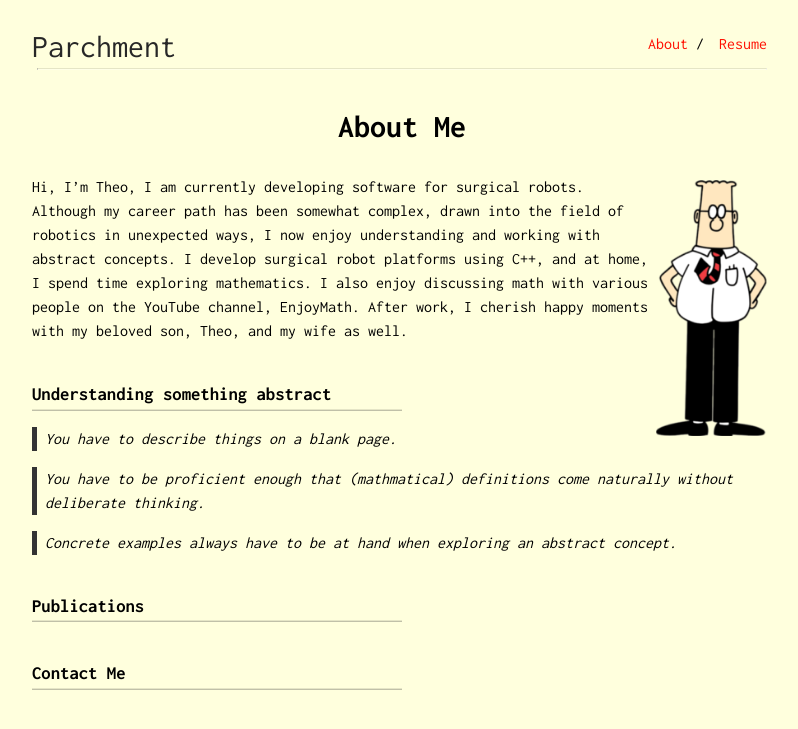
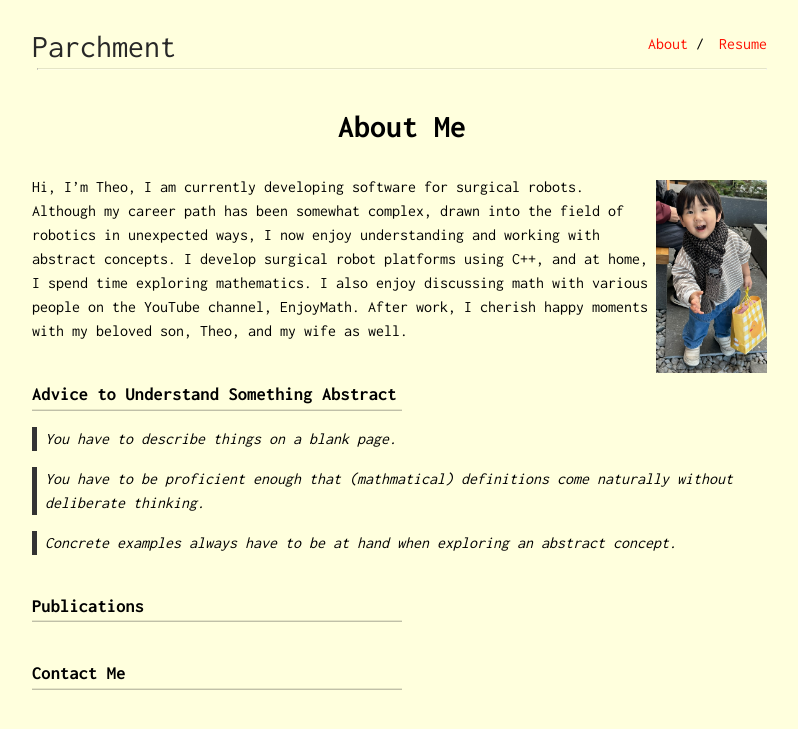
Before and after one commit to kutang0/blog, a Jekyll site: the page built from about.md, in a window 1280 px wide. Shown: the top 729 px of the page, without its empty margins (238-1036 px from the left). Built offline with Jekyll 4.4.1, drawn with Linux system fonts in a browser that asks for light colours.

Commit message:
add theo picture

```diff
--- a/_config.yml
+++ b/_config.yml
@@ -9,7 +9,7 @@ footer_only_homepage: true
 footer_url: "https://github.com/kutang0"
 footer_text: "Theme by rhl-bthra"
 
-profile-picture: assets/profile.png
+profile-picture: assets/profile-theo.jpeg
 favicon_location: assets/favicon.ico
 
 permalink: /:year-:month-:day-:title/
--- a/about.md
+++ b/about.md
@@ -7,7 +7,7 @@ title: About Me
 
 Hi, I'm Theo, I am currently developing software for surgical robots. Although my career path has been somewhat complex, drawn into the field of robotics in unexpected ways, I now enjoy understanding and working with abstract concepts. I develop surgical robot platforms using C++, and at home, I spend time exploring mathematics. I also enjoy discussing math with various people on the YouTube channel, EnjoyMath. After work, I cherish happy moments with my beloved son, Theo, and my wife as well.
 
-### Understanding something abstract
+### Advice to Understand Something Abstract
 > You have to describe things on a blank page.
 
 > You have to be proficient enough that (mathmatical) definitions come naturally without deliberate thinking.
```
Also changed, not shown: assets/profile-theo.jpeg (added).
